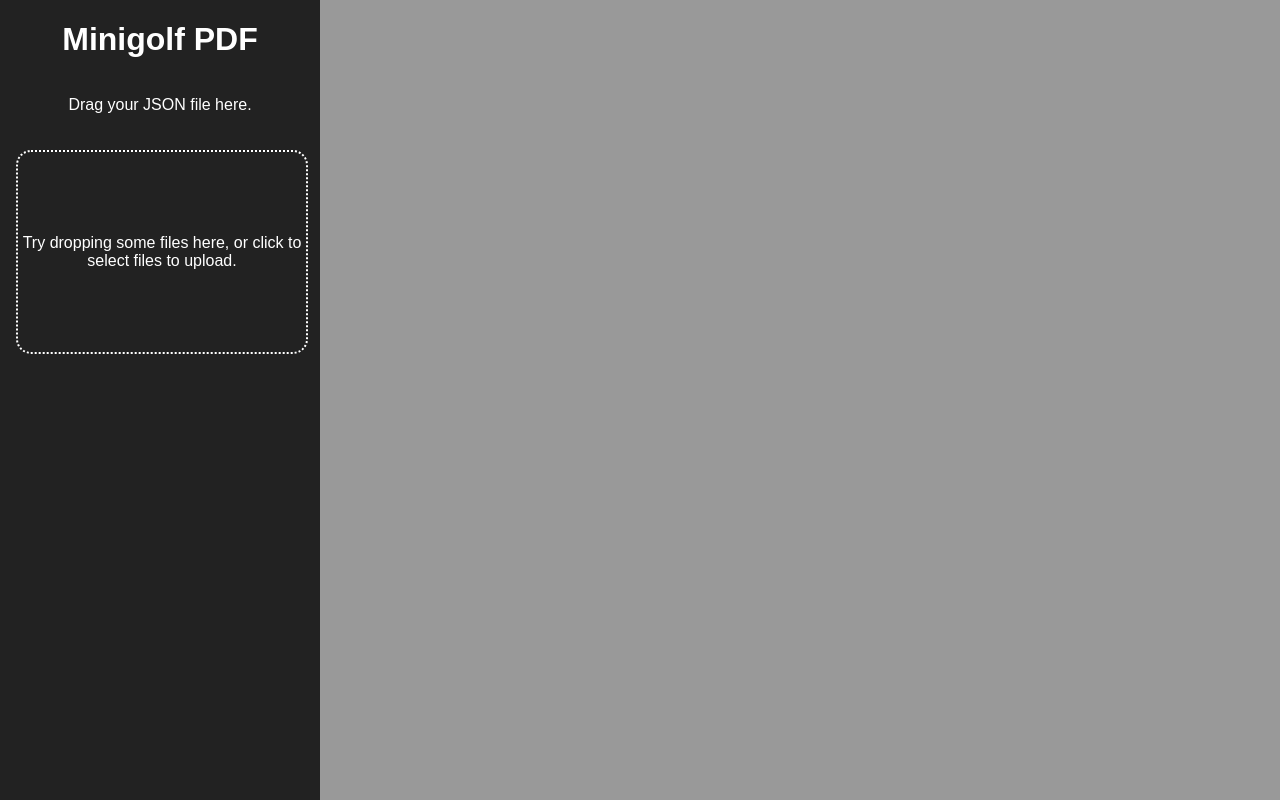
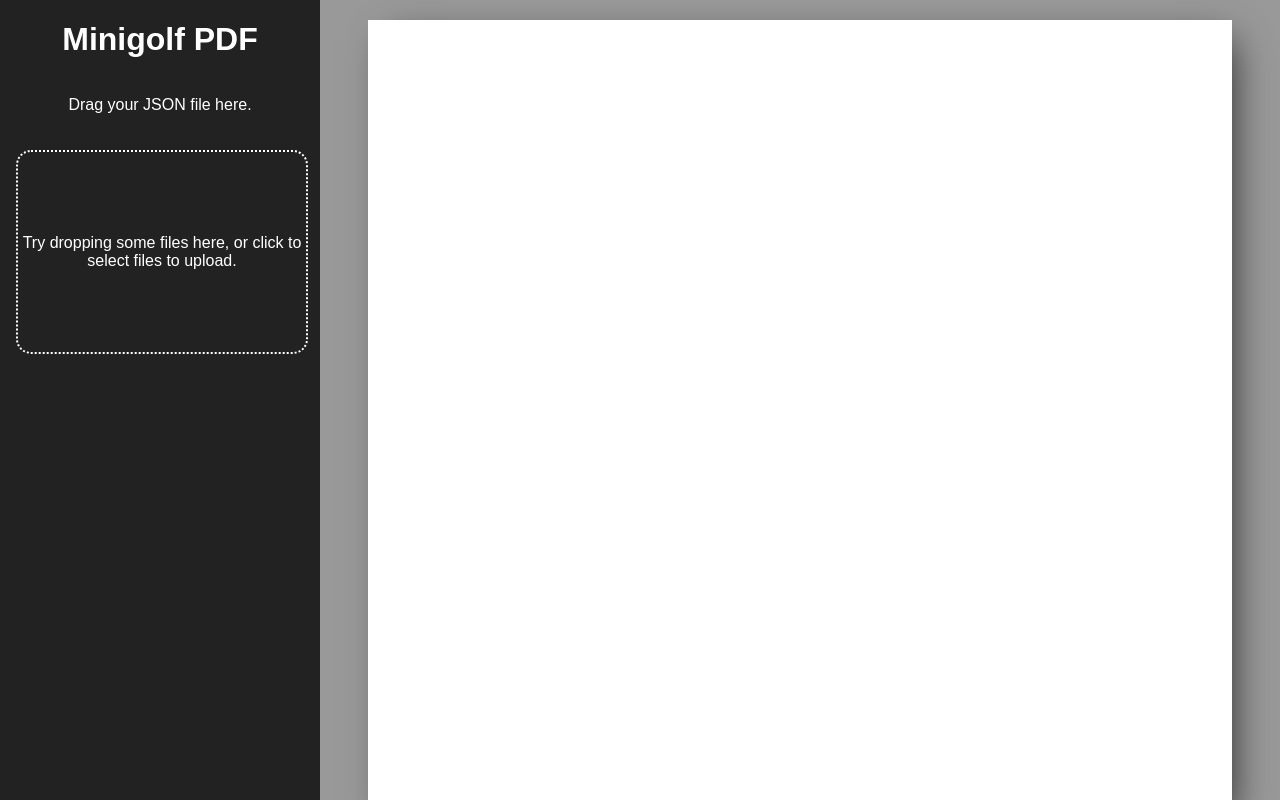
Before and after one commit to honeyballs/minigolf-pdf, a React (Create React App) app: page / in a window 1280 px wide. Built offline with nearby package versions, Linux system fonts and the light colour scheme; the HTML template or start-up script is replaced by a standard one.

Commit message:
Add select labels, add pdf page div

```diff
--- a/src/App.css
+++ b/src/App.css
@@ -19,12 +19,6 @@
   align-items: center;
 }
 
-#pdf {
-  height: 100%;
-  flex: 0 1 75%;
-  background: #999;
-}
-
 .dropzone {
   width: 90%;
   margin: 20px auto;
@@ -33,4 +27,23 @@
 #OptionList {
   width: 90%;
   margin: 0 auto;
+  text-align: left;
 }
+
+#pdf-container {
+  height: 100%;
+  flex: 0 1 75%;
+  background: #999;
+  overflow-x: hidden;
+  overflow-y: auto;
+}
+
+#pdf {
+  width: 90%;
+  height: 100%;
+  margin: 20px auto 0;
+  background: #fff;
+  -webkit-box-shadow: 10px 10px 37px -11px rgba(0,0,0,0.75);
+  -moz-box-shadow: 10px 10px 37px -11px rgba(0,0,0,0.75);
+  box-shadow: 10px 10px 37px -11px rgba(0,0,0,0.75);
+}
--- a/src/App.js
+++ b/src/App.js
@@ -23,22 +23,26 @@ class App extends Component {
           selectedBahnen={this.state.selectedBahnen}
           handleBahnenChange={this.handleBahnenSelectChange}
         />
-        <div id="pdf">{this.state.data.map(item=><p>{item.spieler}</p>)}</div>
+        <div id="pdf-container">
+          <div id="pdf">
+            {this.state.data.map(item => <p>{item.spieler}</p>)}
+          </div>
+        </div>
       </div>
     );
   }
 
   handleAnlagenSelectChange = value => {
-    this.setState({selectedAnlagen: value})
-  }
+    this.setState({ selectedAnlagen: value });
+  };
 
   handleSpielerSelectChange = value => {
-    this.setState({selectedSpieler: value})
-  }
+    this.setState({ selectedSpieler: value });
+  };
 
   handleBahnenSelectChange = value => {
-    this.setState({selectedBahnen: value})
-  }
+    this.setState({ selectedBahnen: value });
+  };
 
   loadFile = files => {
     if (!files.length) {
@@ -55,9 +59,12 @@ class App extends Component {
       reader.onload = () => {
         try {
           let data = JSON.parse(reader.result);
-          this.setState({ data: data,selectedAnlagen: [],
-          selectedSpieler: [],
-          selectedBahnen: [] });
+          this.setState({
+            data: data,
+            selectedAnlagen: [],
+            selectedSpieler: [],
+            selectedBahnen: []
+          });
         } catch (err) {
           console.log("error parsing the json");
         }
--- a/src/components/OptionList.js
+++ b/src/components/OptionList.js
@@ -29,8 +29,11 @@ const OptionList = props => {
   }
   return (
     <div id="OptionList">
+      <p>Anlagen</p>
       <Select name="anlage-select" options={anlageObjects} multi={true} closeOnSelect={false} value={props.selectedAnlagen} onChange={props.handleAnlagenChange}/>
+      <p>Spieler</p>
       <Select name="spieler-select" options={spielerObjects} multi={true} closeOnSelect={false} value={props.selectedSpieler} onChange={props.handleSpielerChange}/>
+      <p>Bahnen</p>
       <Select name="bahn-select" options={bahnObjects} multi={true} closeOnSelect={false} value={props.selectedBahnen} onChange={props.handleBahnenChange}/>
     </div>
   );
```
